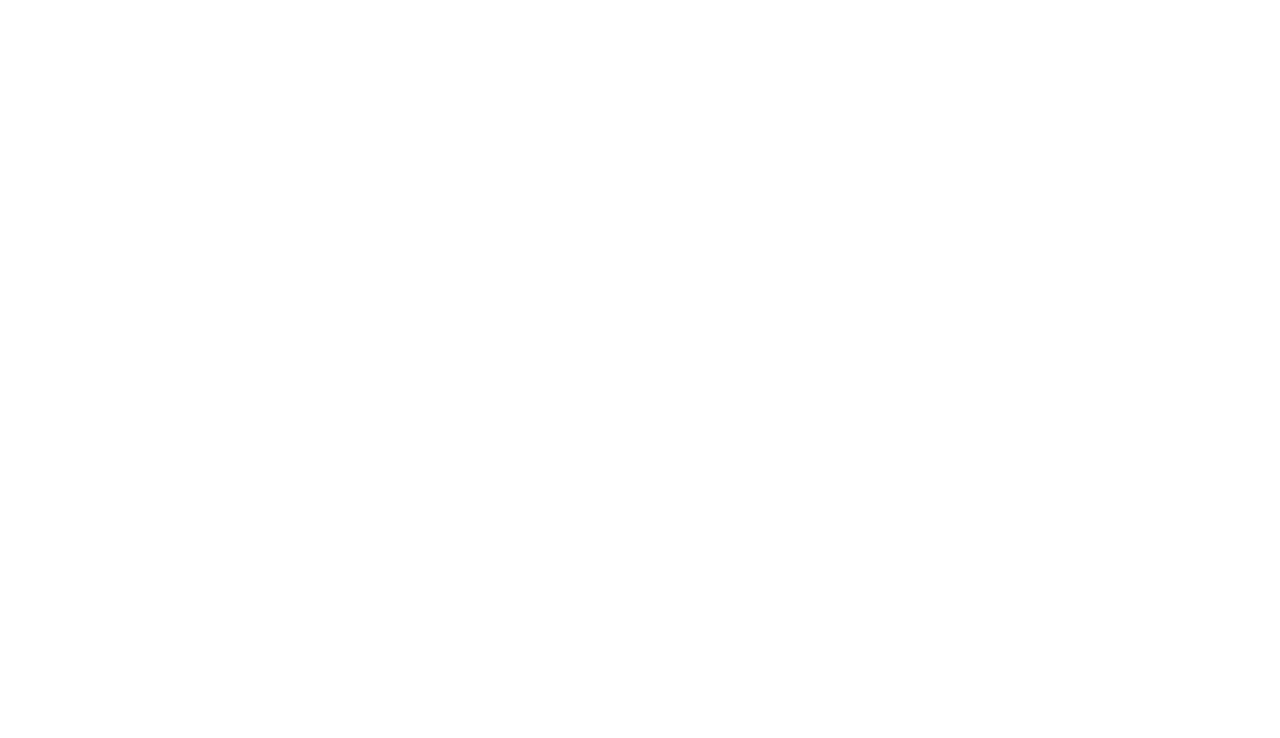
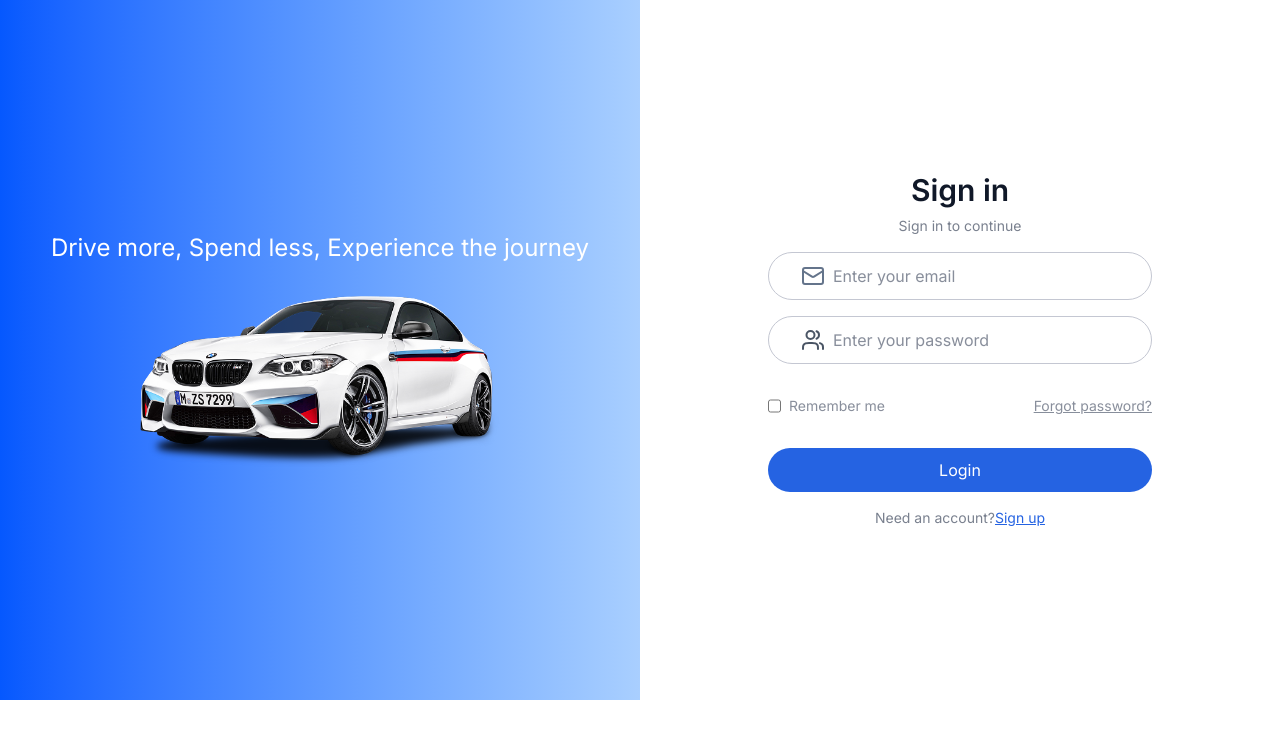
Before and after one commit to marvinsakali/car_rental, a React (Vite) app in the folder client/: page /login in a window 1280 px wide. Before the commit this address had no page. Shown: the top 738 px of the page. Built offline with nearby package versions, Linux system fonts and the light colour scheme.

Commit message:
added login form

```diff
--- a/client/src/App.jsx
+++ b/client/src/App.jsx
@@ -1,12 +1,18 @@
 import React from "react";
 import Home from "./pages/Home";
 import { Route, Routes } from "react-router-dom";
+import Cars from "./pages/Cars";
+import CarDetails from "./pages/CarDetails";
+import Login from "./pages/Login";
 
 const App = () => {
   return (
     <div>
       <Routes >
         <Route path="/" element={<Home />} />
+        <Route path="/login" element={<Login/>}/>
+        <Route path="/cars" element={<Cars/>}/>
+        <Route path="/car-details" element={<CarDetails/>}/>
       </Routes>
     </div>
   );
--- /dev/null
+++ b/client/src/pages/Login.jsx
@@ -0,0 +1,68 @@
+import React, { useState } from "react";
+import { assets } from "../assets/assets";
+
+const Login = () => {
+  const [state, setState] = useState("login")
+  return (
+    <div className="flex w-full h-175">
+      <div className="bg-linear-to-r from-[#0558FE] to-[#A9CFFF] max-lg:hidden flex flex-col gap-8 items-center justify-center w-full">
+        <h1 className="text-2xl  text-white">Drive more, Spend less, Experience the journey</h1>
+        <img src={assets.banner_car_image} alt="" className="w-90" />
+
+
+      </div>
+
+      <div className="w-full flex flex-col items-center justify-center">
+      <form
+        className=" w-80 md:w-96 flex flex-col items-center justify-center"
+        action=""
+      >
+         <h2 className="text-3xl text-gray-900 font-semibold">{state=== "login" ? `Sign in` : "Sing up"}</h2>
+        <p className="text-sm text-gray-500/90 mt-2">{state==="login" ? "Sign in to continue": "Create an account"}</p>
+
+        <div className="mt-4 flex gap-2 w-full h-12 items-center rounded-full border py-2 px-8 border-borderColor ">
+          <img src={assets.gmail_logo} className="size-6" alt="" />
+          <input type="email" placeholder="Enter your email" className="placeholder-gray-500/80 bg-transparent focus:outline-none" />
+        </div>
+
+        {state === "sign up" &&( <div className="mt-4 flex gap-2 w-full h-12 items-center rounded-full border py-2 px-8 border-borderColor ">
+          <img src={assets.users_icon} className="size-6" alt="" />
+          <input type="text" placeholder="Enter your username" className="placeholder-gray-500/80 bg-transparent focus:outline-none"/>
+        </div>)}
+
+
+        <div className="mt-4 flex gap-2 w-full h-12 items-center rounded-full border py-2 px-8 border-borderColor ">
+          <img src={assets.users_icon} className="size-6" alt="" />
+          <input type="email" placeholder="Enter your password" className="placeholder-gray-500/80 bg-transparent focus:outline-none"/>
+        </div>
+
+
+        {state==="login" && (<div className="flex w-full mt-8 items-center justify-between text-gray-500/80">
+          <div className="flex gap-2">
+          <input type="checkbox" id="checkbox"  />
+          <label htmlFor="checkbox" className=" text-sm">Remember me</label>
+          </div>
+          <a href="#" className="text-sm underline">Forgot password?</a>
+        </div>)}
+
+        <button className="mt-8 w-full bg-primary h-11 rounded-full text-white cursor-pointer hover:bg-primary-dull">
+          {state==="login" ? "Login" : "Sign Up"}
+        </button>
+        {state=== "login" ? (<p className="mt-4 text-sm text-gray-500/90"> Need an account?
+        <span onClick={() => setState("sign up")}
+        className="text-primary underline cursor-pointer text-sm">
+          Sign up</span>
+        </p>) : (<p className="mt-4 text-sm text-gray-500/90"> Aready have an account?
+        <span onClick={() => setState("login")}
+        className="text-primary underline cursor-pointer text-sm">
+          Sign in</span>
+        </p>)}
+      </form>
+
+
+    </div>
+    </div>
+  );
+};
+
+export default Login;
```
